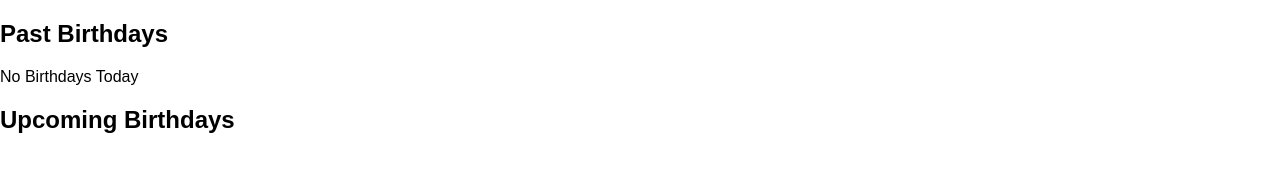
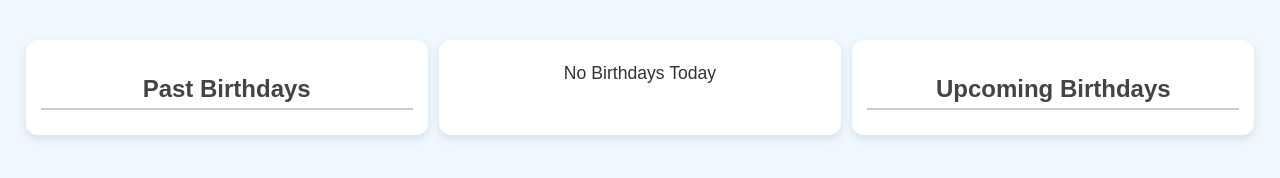
Before and after one commit to jrsutter/birthdaycelebration, a plain HTML site: page index.html in a window 1280 px wide. Drawn offline with nearby package versions, Linux system fonts and the light colour scheme.

Commit message:
Update styles.css

```diff
--- a/styles.css
+++ b/styles.css
@@ -1,11 +1,57 @@
+/* Reset and base styles */
 body {
     margin: 0;
-    padding: 0;
     font-family: Arial, sans-serif;
-    overflow: hidden;
-    position: relative;  /* Ensure confetti is above other content */
+    background-color: #f0f8ff;
+    color: #333;
+    overflow-x: hidden;
 }
 
+/* Birthday sections */
+.birthday-info {
+    display: flex;
+    justify-content: space-around;
+    padding: 20px;
+    text-align: center;
+}
+
+.column {
+    width: 30%;
+    background-color: #fff;
+    border-radius: 12px;
+    box-shadow: 0 4px 10px rgba(0, 0, 0, 0.1);
+    padding: 15px;
+}
+
+.column h2 {
+    color: #444;
+    margin-bottom: 10px;
+    border-bottom: 2px solid #ccc;
+    padding-bottom: 5px;
+}
+
+.column p {
+    margin: 8px 0;
+    font-size: 1.1em;
+}
+
+/* Birthday banner */
+#birthday-banner {
+    text-align: center;
+    font-size: 3rem;
+    color: #FFD700;
+    text-shadow: 2px 2px 5px #000;
+    animation: pulse 2s infinite;
+    margin-top: 20px;
+}
+
+@keyframes pulse {
+    0% { transform: scale(1); opacity: 1; }
+    50% { transform: scale(1.1); opacity: 0.7; }
+    100% { transform: scale(1); opacity: 1; }
+}
+
+/* Balloons animation */
 #balloons {
     position: fixed;
     bottom: -100px;
@@ -24,6 +70,7 @@ body {
     background-color: red;
     border-radius: 20px 20px 0 0;
     animation: rise 7s linear infinite;
+    opacity: 0.8;
 }
 
 @keyframes rise {
```
